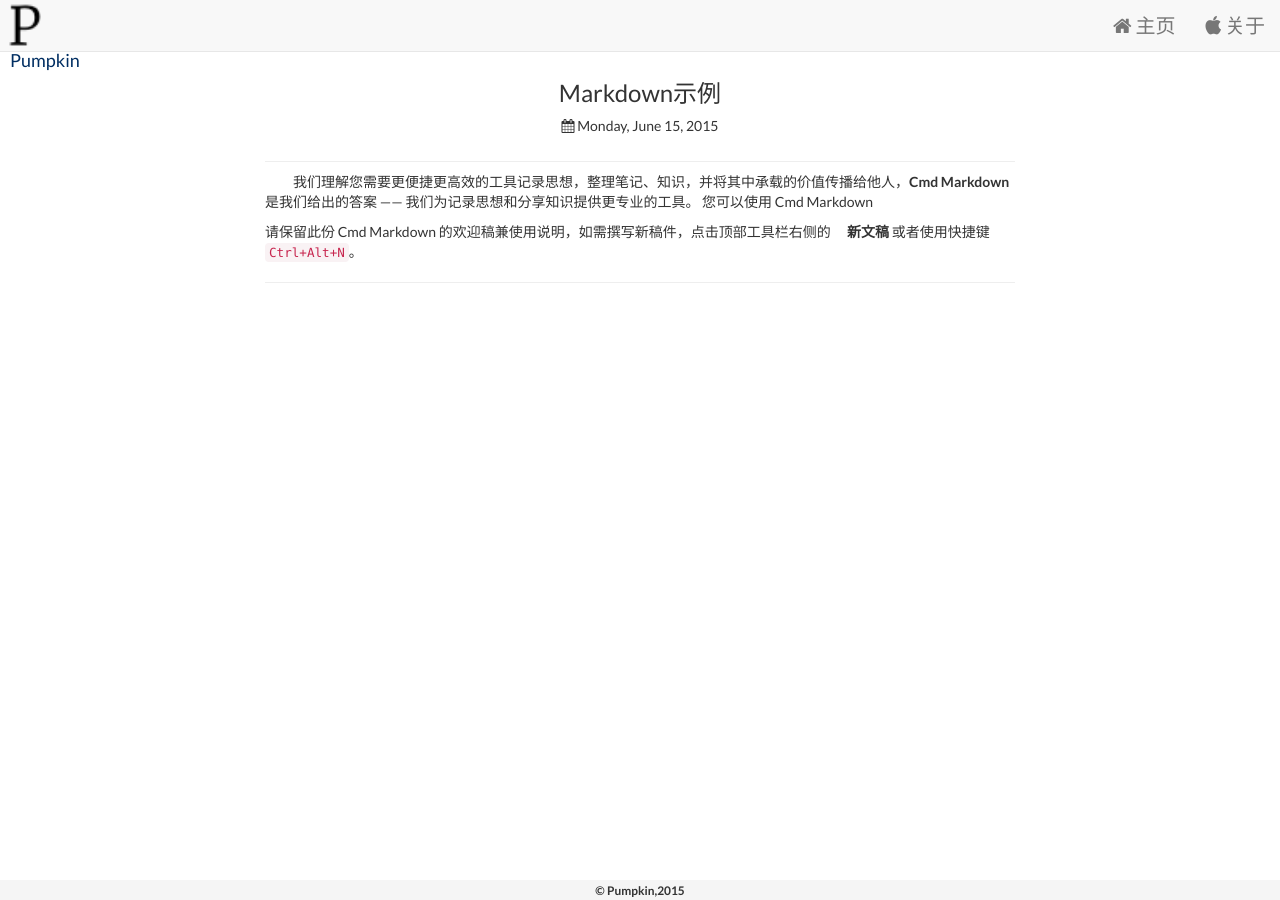
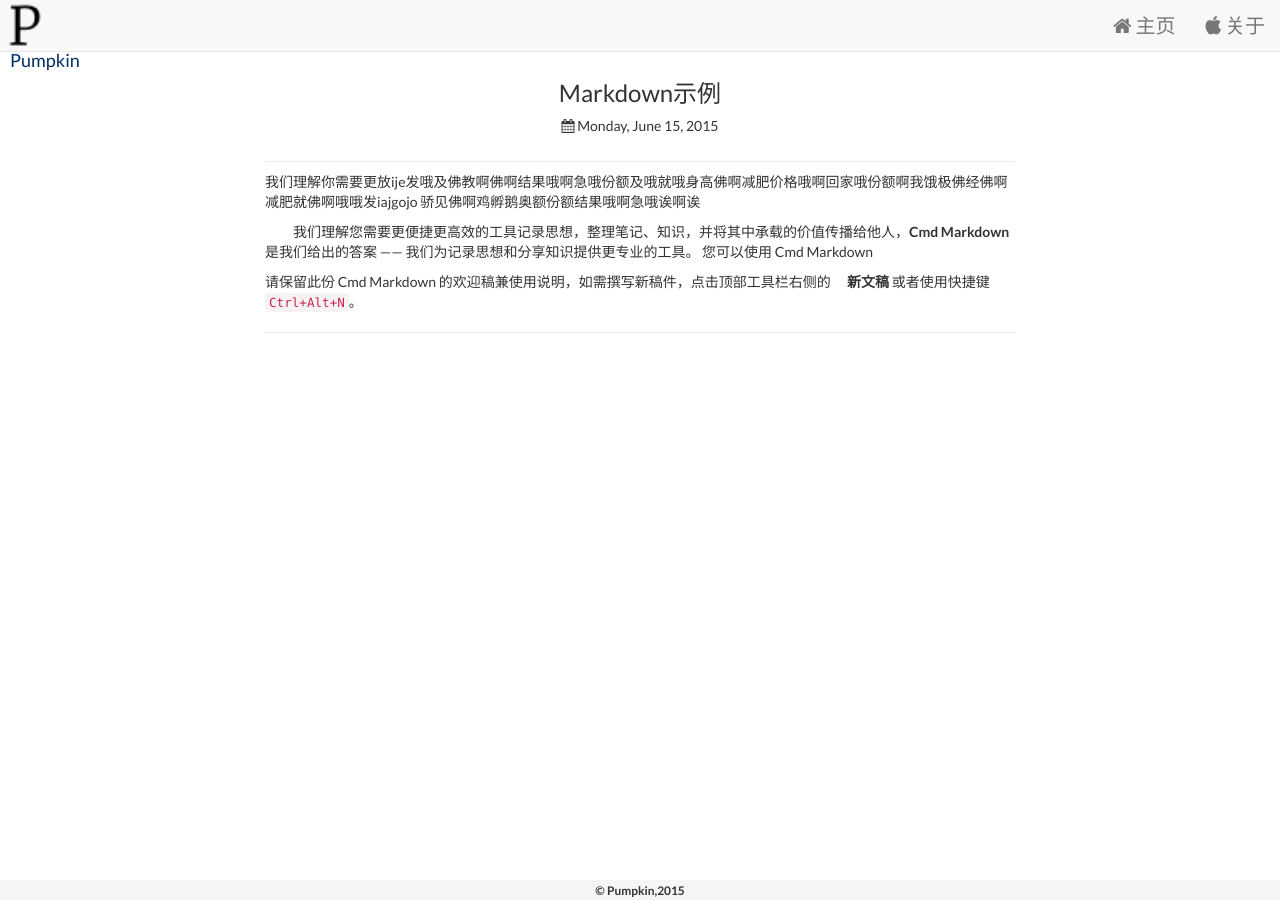
Before and after one commit to LarryBrick/jekyll_demo, a Jekyll site: the page built from _posts/2015-06-15-Markdown示例.md, in a window 1280 px wide. Built offline with Jekyll 4.4.1, drawn with Linux system fonts in a browser that asks for light colours; nearby versions of some CDN libraries.

Commit message:
markdown测试

```diff
--- a/_posts/2015-06-15-Markdown示例.md
+++ b/_posts/2015-06-15-Markdown示例.md
@@ -5,6 +5,9 @@
 title:  Markdown示例
 published: true
 ---
+
+我们理解你需要更放ije发哦及佛教啊佛啊结果哦啊急哦份额及哦就哦身高佛啊减肥价格哦啊回家哦份额啊我饿极佛经佛啊减肥就佛啊哦哦发iajgojo  骄见佛啊鸡孵鹅奥额份额结果哦啊急哦诶啊诶
+
 
 　　我们理解您需要更便捷更高效的工具记录思想，整理笔记、知识，并将其中承载的价值传播给他人，**Cmd Markdown** 是我们给出的答案 —— 我们为记录思想和分享知识提供更专业的工具。 您可以使用 Cmd Markdown
 
```
